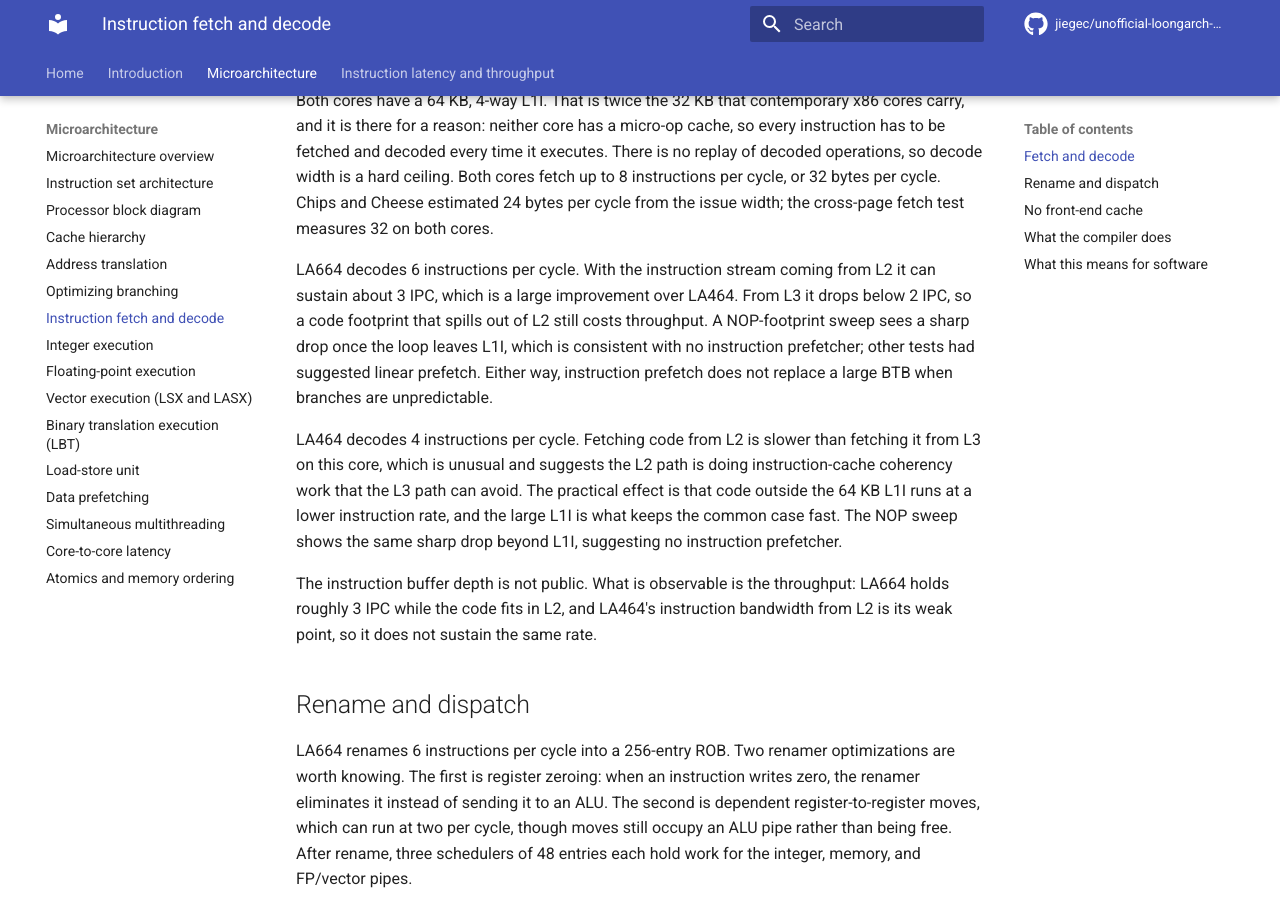
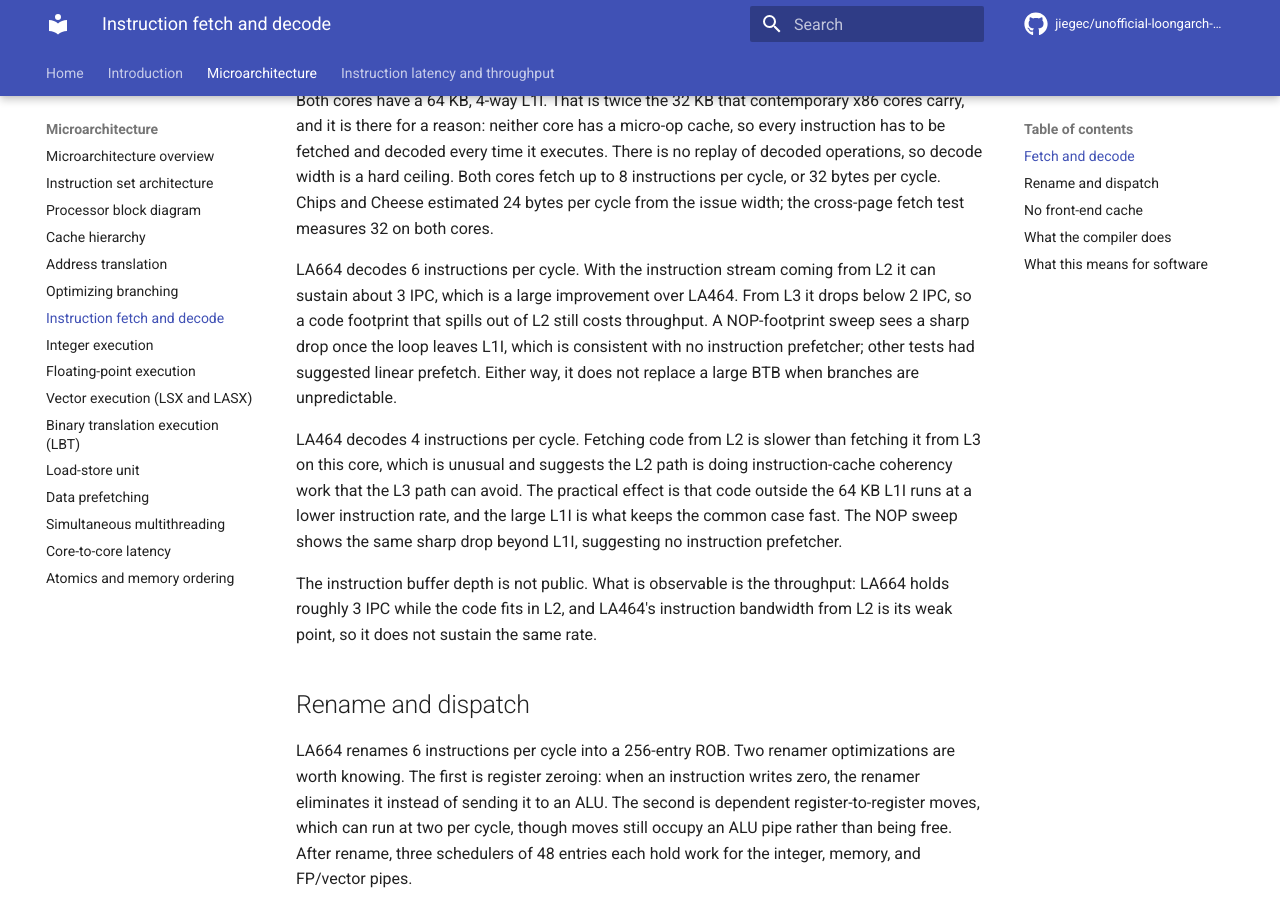
Before and after one commit to jiegec/unofficial-loongarch-software-optimization-guide, an MkDocs documentation site: the page built from docs/microarchitecture/front-end.md, in a window 1280 px wide and 900 px high, scrolled down 359 px. Built offline with MkDocs 1.6.1 and Material for MkDocs 9.7.7, drawn with Linux system fonts in a browser that asks for light colours; comment, search, counter and statistics services are not loaded.

Commit message:
Improve docs

```diff
--- a/docs/microarchitecture/front-end.md
+++ b/docs/microarchitecture/front-end.md
@@ -22,8 +22,8 @@ L2 it can sustain about 3 IPC, which is a large improvement over LA464. From L3
 it drops below 2 IPC, so a code footprint that spills out of L2 still costs
 throughput. A NOP-footprint sweep sees a sharp drop once the loop leaves L1I,
 which is consistent with no instruction prefetcher; other tests had suggested
-linear prefetch. Either way, instruction prefetch does not replace a
-large BTB when branches are unpredictable.
+linear prefetch. Either way, it does not replace a large BTB when branches are
+unpredictable.
 
 LA464 decodes 4 instructions per cycle. Fetching code from L2 is slower than
 fetching it from L3 on this core, which is unusual and suggests the L2 path is
```
Also changed, not shown: docs/microarchitecture/caches.md (+1 -2 lines).
